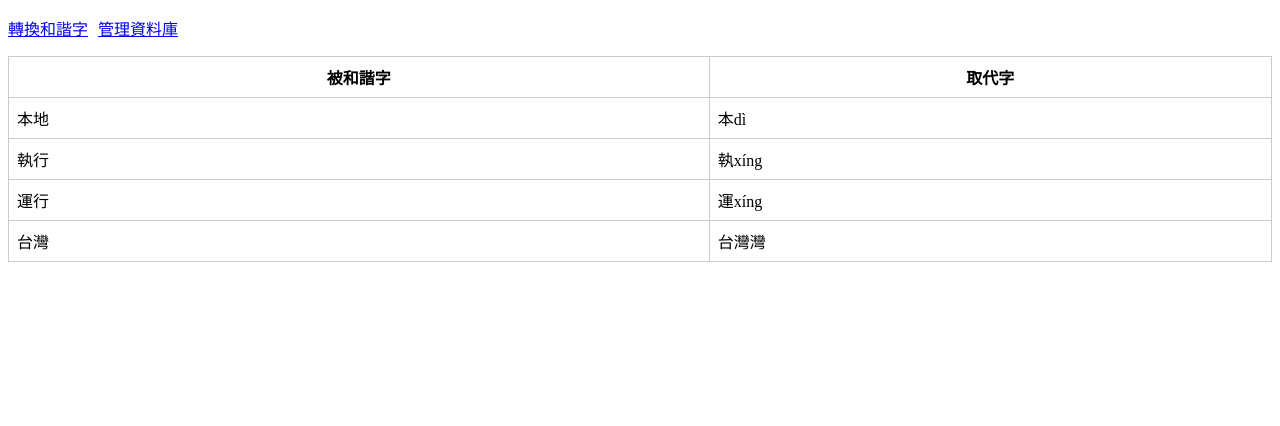
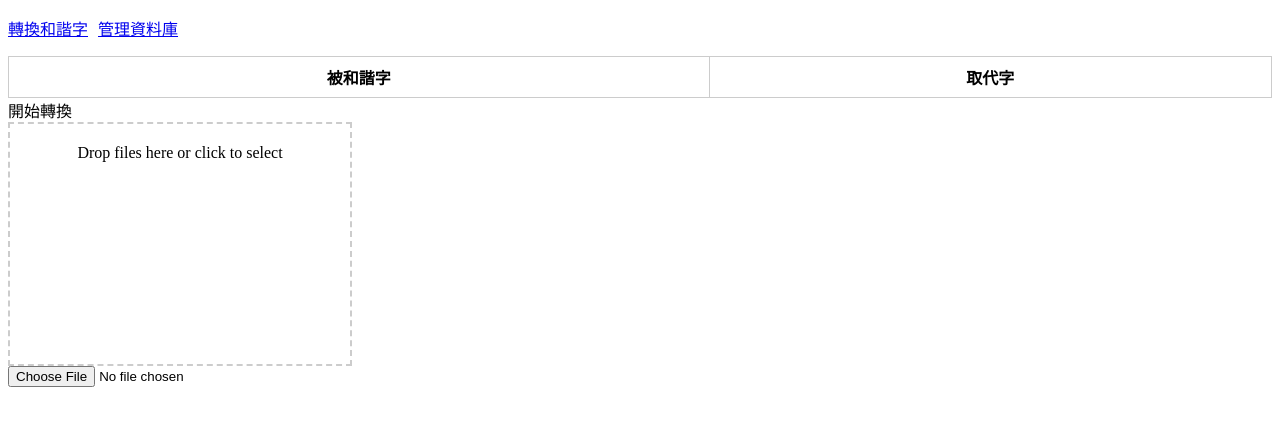
Before and after one commit to LucindaHe/replace_word, a Vue app: page /manage in a window 1280 px wide. Shown: the top 426 px of the page. Built offline with nearby package versions, Linux system fonts and the light colour scheme.

Commit message:
convert content from excel

```diff
--- a/src/views/HomeView.vue
+++ b/src/views/HomeView.vue
@@ -50,6 +50,7 @@ export default {
       dataList: {},
       text_value: "",
       InputFile: null,
+      excelData: [],
     };
   },
 
@@ -76,6 +77,28 @@ export default {
       this.InputFile = file;
       console.log("File selected:", file);
       // Perform file handling logic here
+
+      this.ExcelToJson();
+    },
+
+    ExcelToJson() {
+      if (this.InputFile != null) {
+        const file = this.InputFile;
+        const reader = new FileReader();
+
+        reader.onload = (e) => {
+          const data = new Uint8Array(e.target.result);
+          const workbook = XLSX.read(data, { type: "array" });
+          const sheetName = workbook.SheetNames[0];
+          const worksheet = workbook.Sheets[sheetName];
+          this.excelData = XLSX.utils.sheet_to_json(worksheet, { header: 1 });
+          console.log("sheetName", sheetName);
+          console.log("worksheet", worksheet);
+        };
+
+        reader.readAsArrayBuffer(file);
+        console.log("ExcelToJson excelData", this.excelData);
+      }
     },
 
     arrangeList() {
@@ -99,10 +122,13 @@ export default {
     },
 
     checkText() {
+      if (this.InputFile != null) {
+        this.ExcelToJson();
+
         let articleText_new = this.$refs.textArea.value;
         this.text_value = this.$refs.textArea.value;
 
-      this.dataList.forEach((element) => {
+        this.excelData.forEach((element) => {
           if (this.text_value.includes(element[0])) {
             articleText_new = this.text_value.replace(
               new RegExp(element[0], "g"),
@@ -112,6 +138,7 @@ export default {
             this.textFound = true;
           }
         });
+      }
     },
 
     addExcelFile() {
--- a/src/views/ManageData.vue
+++ b/src/views/ManageData.vue
@@ -9,34 +9,33 @@
           </tr>
         </thead>
         <tbody>
-          <tr v-for="e in dataList" :key="e">
+          <tr v-for="e in excelData" :key="e">
             <td>{{ e[0] }}</td>
             <td>{{ e[1] }}</td>
           </tr>
         </tbody>
       </table>
 
-      <!-- <div class="horizontal_list">
-        <input
-          class="textSize"
-          type="text"
-          v-model="key"
-          placeholder="輸入被和諧字"
-        />
-        <input
-          class="textSize"
-          type="text"
-          v-model="value"
-          placeholder="輸入取代字"
-        />
-        <div @click="addData">新增</div>
-      </div> -->
+      <div @click="ExcelToJson">開始轉換</div>
+
+      <div>
+        <div
+          class="drop-area"
+          @dragover.prevent
+          @dragenter.prevent
+          @drop="handleDrop"
+        >
+          Drop files here or click to select
+        </div>
+        <input type="file" ref="fileInput" @change="handleFileUpload" />
+      </div>
     </div>
   </div>
 </template>
 
 <script>
 import replaceWords from "@/database/replaceWord.json";
+import * as XLSX from "xlsx"; // vue3可用此引入
 
 export default {
   name: "ManageData",
@@ -48,6 +47,7 @@ export default {
       dataList: {},
       key: "",
       value: "",
+      excelData: [],
     };
   },
 
@@ -56,6 +56,46 @@ export default {
   },
 
   methods: {
+    handleDrop(event) {
+      event.preventDefault();
+      const files = event.dataTransfer.files;
+      if (files.length > 0) {
+        this.$refs.fileInput.files = files;
+        this.handleFile(files[0]);
+      }
+    },
+    handleFileUpload() {
+      const files = this.$refs.fileInput.files;
+      if (files.length > 0) {
+        this.handleFile(files[0]);
+      }
+    },
+    handleFile(file) {
+      this.InputFile = file;
+      console.log("File selected:", file);
+      // Perform file handling logic here
+    },
+
+    ExcelToJson() {
+      if (this.InputFile != null) {
+        const file = this.InputFile;
+        const reader = new FileReader();
+
+        reader.onload = (e) => {
+          const data = new Uint8Array(e.target.result);
+          const workbook = XLSX.read(data, { type: "array" });
+          const sheetName = workbook.SheetNames[0];
+          const worksheet = workbook.Sheets[sheetName];
+          this.excelData = XLSX.utils.sheet_to_json(worksheet, { header: 1 });
+          console.log("sheetName", sheetName);
+          console.log("worksheet", worksheet);
+        };
+
+        reader.readAsArrayBuffer(file);
+        console.log("ExcelToJson excelData", this.excelData);
+      }
+    },
+
     arrangeList() {
       this.dataList = Object.entries(this.replaceWords);
     },
```
Lines whose indentation alone changed are shown as unchanged.
